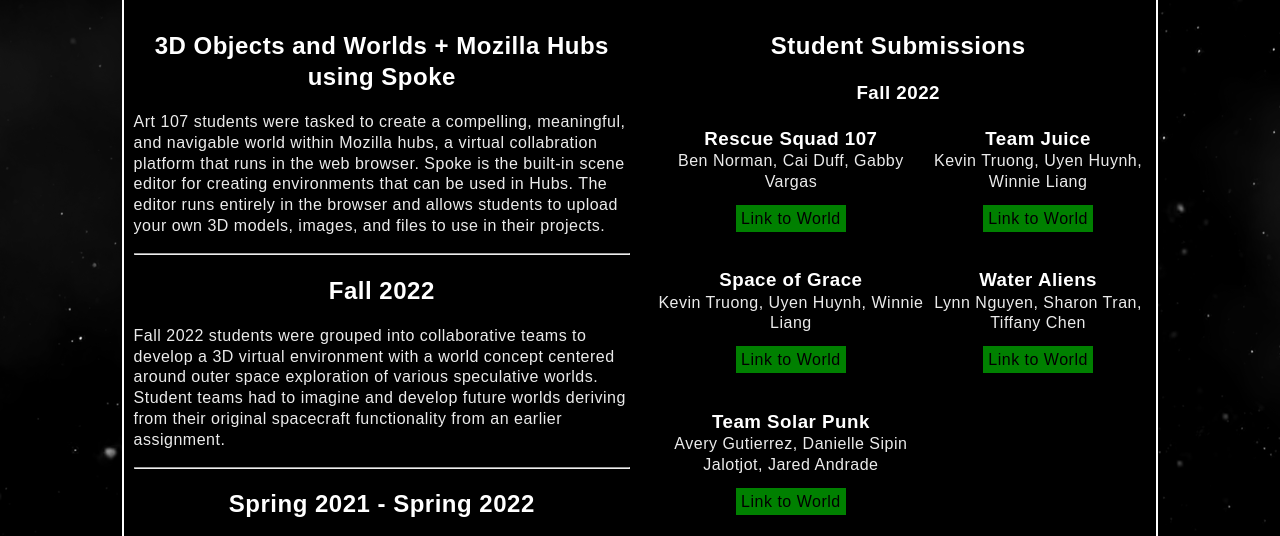
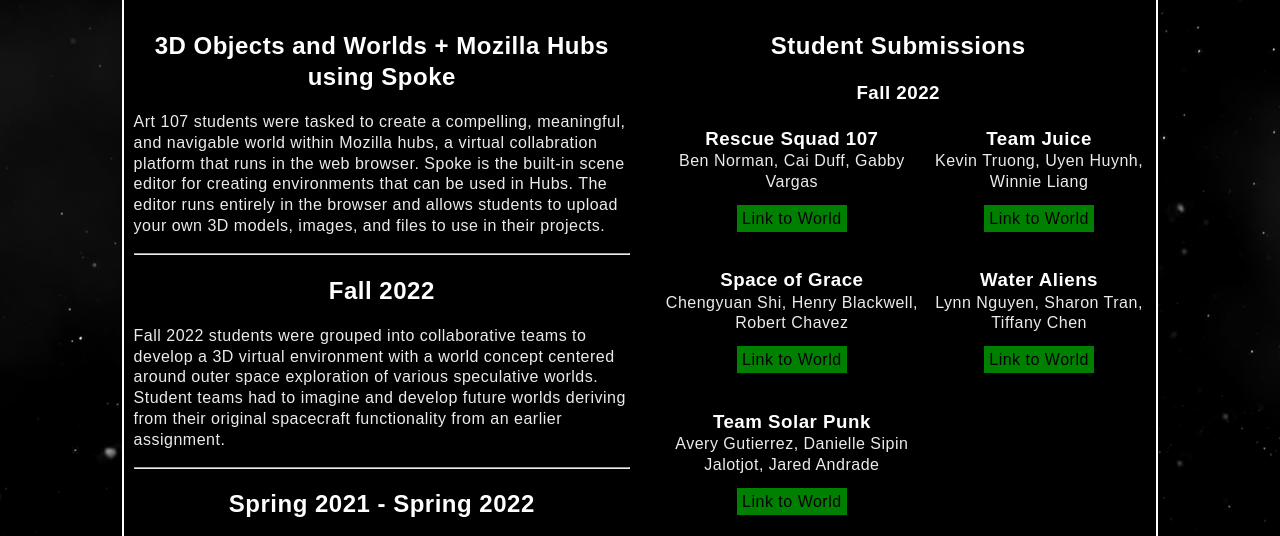
Before and after one commit to stannardtyler/worlds-worlds, a plain HTML site: page hubs.html in a window 1280 px wide. Shown: the part 180-716 px from the top of the page. Drawn offline with Linux system fonts and the light colour scheme.

Commit message:
fixed names for Space of Grace world

```diff
--- a/hubs.html
+++ b/hubs.html
@@ -50,7 +50,7 @@
         <tr>
           <td>
             <h3 style="margin-bottom:0;">Space of Grace</h3>
-            <p style="margin-top:0;">Kevin Truong, Uyen Huynh, Winnie Liang</p>
+            <p style="margin-top:0;">Chengyuan Shi, Henry Blackwell, Robert Chavez</p>
             <p><a href="https://hubs.mozilla.com/RCKDt6e/space-of-grace/" target="_blank">Link to World</a></p>
           </td>
           <td>
```
